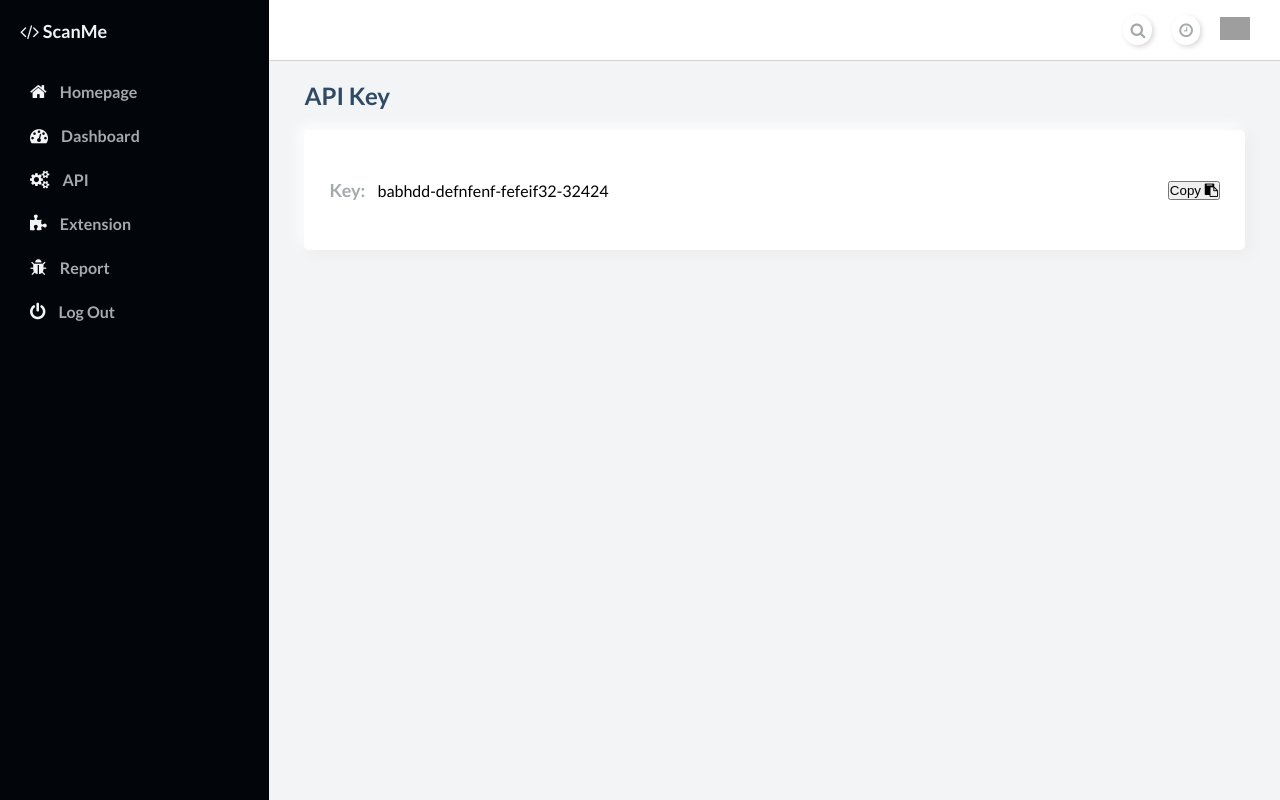
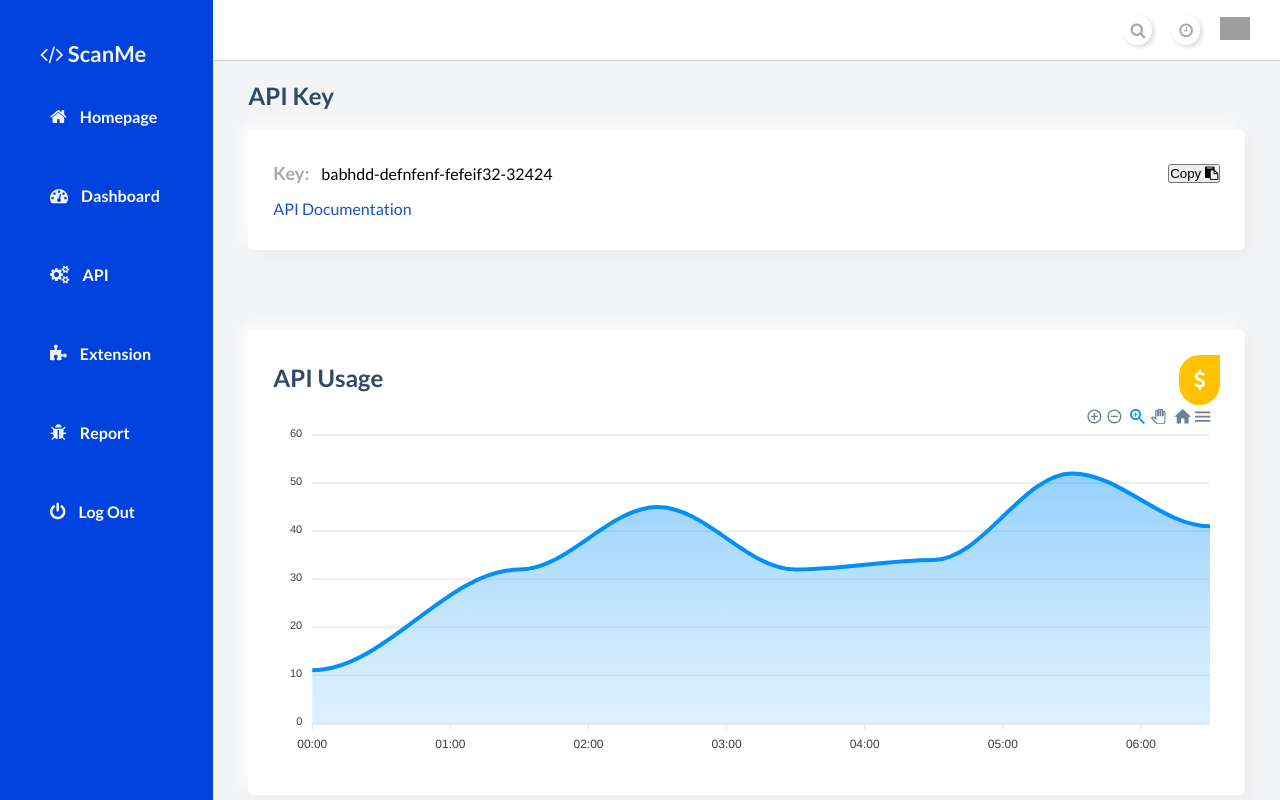
Before and after one commit to d3nsploit/Web-App-FYP, a Flask app: page /api in a window 1280 px wide. Run offline with Flask 2, Linux system fonts and the light colour scheme; parts of the project's set-up code (start-up, migrations or seed data) failed here and were passed over; some libraries are stand-ins or nearby versions; grey boxes are pictures that could not be loaded.

Commit message:
commit 20/9

```diff
--- a/app.py
+++ b/app.py
@@ -20,8 +20,7 @@
 count_benign = 0
 count_malicious = 0
 count = 0
-t = []
-k = {}
+recent_url = []
 recently_scan_dash = ()
 
 # Route to homepage
@@ -33,7 +32,9 @@
 # Route to result page
 @app.route('/result', methods=['POST'])
 def result():
-    global count_benign, count_malicious, count, t, k, recently_scan_dash
+    global count_benign, count_malicious, count, recent_url, recently_scan_dash
+    temp = {}
+
 
     get_url = request.form['url']
     get_result = feature_extraction.load_url(get_url)
@@ -57,7 +58,6 @@
     get_base64_image = api_check.get_as_base64(get_screenshot)
 
     # recently_scan.
-
     if prediction[0] == 'benign':
         count_benign += 1
 
@@ -65,13 +65,13 @@
         count_malicious += 1
 
     if count >= 6:
-        t.pop(0)
-    k['urls'] = get_url
-    k['status'] = prediction
-    t.append(k.copy())
+        recent_url.pop(0)
+    temp['urls'] = get_url
+    temp['status'] = prediction[0]
+    recent_url.append(temp.copy())
     count += 1
+    recently_scan_dash = tuple(recent_url)
 
-    recently_scan_dash = tuple(t)
 
     if session.get('email') != None:
         cur = mysql.connection.cursor()
@@ -159,7 +159,7 @@
                 "data2": count_malicious,
                 "data3" : recently_scan_dash
             }
-            print(data['data3'])
+            # print(data['data3'])
             return render_template('dashboard.html', data=data)
         else:
             cur = mysql.connection.cursor()
@@ -178,9 +178,9 @@
             # print(total_malicious['COUNT(status)'])
             cur.execute(
                 "SELECT urls, status from url where uid = %s", (uid['id'],))
-            recent_scan = cur.fetchmany(7)
+            recent_scan = cur.fetchmany(10)
 
-            print(recent_scan)
+            # print(recent_scan)
 
             data = {
                 "data0": total_benign['COUNT(status)']+total_malicious['COUNT(status)'],
@@ -188,14 +188,14 @@
                 "data2": total_malicious['COUNT(status)'],
                 "data3": recent_scan
             }
-            print(data['data3'])
+            # print(data['data3'])
             return render_template('dashboard.html', data=data)
     else:
         flash("Please sign in")
         return redirect(url_for('signin'))
 
 
-# Route to 404 page
+# # Route to 404 page
 @app.errorhandler(404)
 def error(e):
     return render_template('404.html')
--- a/static/css/dashboard.css
+++ b/static/css/dashboard.css
@@ -75,22 +75,22 @@
   color: #3b9668;
 }
 
-.container-dashboard-url{
+.container-dashboard-url {
   grid-template-columns: 1fr 1fr 1fr;
 }
 
-.container-dashboard{
+.container-dashboard {
   grid-template-columns: 1fr 1fr;
 }
 
-.container-report{
+.container-report {
   grid-template-columns: 1fr 1fr 1fr 1fr;
 }
 
 .container {
   display: grid;
   height: 100vh;
-  grid-template-columns: 0.8fr 1fr 1fr 1fr;
+  grid-template-columns: 0.6fr 1fr 1fr 1fr;
   grid-template-rows: 0.2fr 3fr;
   grid-template-areas:
     "sidebar nav nav nav"
@@ -371,10 +371,10 @@
 /*  SIDEBAR STARTS HERE  */
 
 #sidebar {
-  background: #020509;
+  background: #0042dd;
   grid-area: sidebar;
   overflow-y: auto;
-  padding: 20px;
+  padding: 40px;
   -webkit-transition: all 0.5s;
   transition: all 0.5s;
 }
@@ -393,22 +393,22 @@
   align-items: center;
 }
 
-.sidebar__title > div > img {
+.sidebar__title>div>img {
   width: 75px;
   object-fit: contain;
 }
 
-.sidebar__title > div > h1 {
-  font-size: 18px;
+.sidebar__title>div>h1 {
+  font-size: 22px;
   display: inline;
 }
 
-.sidebar__title > i {
+.sidebar__title>i {
   font-size: 18px;
   display: none;
 }
 
-.sidebar__menu > h2 {
+.sidebar__menu>h2 {
   color: #3ea175;
   font-size: 16px;
   margin-top: 15px;
@@ -421,7 +421,7 @@
   color: #f3f4f6;
   padding: 10px;
   border-radius: 3px;
-  margin-bottom: 5px;
+  margin-bottom: 40px;
 }
 
 .active_menu_link {
@@ -433,13 +433,13 @@
   color: #3ea175 !important;
 }
 
-.sidebar__link > a {
+.sidebar__link>a {
   text-decoration: none;
-  color: #a5aaad;
+  color: #ffffff;
   font-weight: 700;
 }
 
-.sidebar__link > i {
+.sidebar__link>i {
   margin-right: 10px;
   font-size: 18px;
 }
--- a/static/css/main.css
+++ b/static/css/main.css
@@ -919,11 +919,15 @@
 }
 
 
+
 .btn-size {
   display: inline-block;
   text-align: center;
-  font-size: 20px;
+  font-size: 16px;
+  width: 100px;
+  padding: 10px 5px;
   color: #ffffff;
+  margin: 0 10px;
 }
 
 .h4-title{
--- a/static/js/dashboard.js
+++ b/static/js/dashboard.js
@@ -1,7 +1,6 @@
 // This is for able to see chart. We are using Apex Chart. U can check the documentation of Apex Charts too..
-var options = {
-    series: [
-      {
+var dashboard = {
+  series: [{
       name: "Benign",
       data: [44, 55, 57, 56, 61, 58, 63, 60, 66],
     },
@@ -40,9 +39,7 @@
       text: " (urls)",
     },
   },
-    fill: {
-      colors: ['#68e37d','#ff3232']
-    },
+
   tooltip: {
     y: {
       formatter: function (val) {
@@ -52,7 +49,84 @@
   },
 };
 
-  var chart = new ApexCharts(document.querySelector("#apex1"), options);
+
+var api = {
+  series: [{
+    name: 'series2',
+    data: [11, 32, 45, 32, 34, 52, 41]
+  }],
+    chart: {
+    height: 350,
+    type: 'area'
+  },
+  dataLabels: {
+    enabled: false
+  },
+  stroke: {
+    curve: 'smooth'
+  },
+  xaxis: {
+    type: 'datetime',
+    categories: ["2018-09-19T00:00:00.000Z", "2018-09-19T01:30:00.000Z", "2018-09-19T02:30:00.000Z", "2018-09-19T03:30:00.000Z", "2018-09-19T04:30:00.000Z", "2018-09-19T05:30:00.000Z", "2018-09-19T06:30:00.000Z"]
+  },
+  tooltip: {
+    x: {
+      format: 'dd/MM/yy HH:mm'
+    },
+  },
+  };
+
+
+
+  var ml_accuracy = {
+    series: [98],
+    chart: {
+    height: 250,
+    type: 'radialBar',
+  },
+  plotOptions: {
+    radialBar: {
+      hollow: {
+        size: '70%',
+      }
+    },
+  },
+  labels: ['ML Accuracy'],
+  };
+
+
+
+  var ml_predict = {
+    series: [90],
+    chart: {
+    height: 250,
+    type: 'radialBar',
+  },
+  plotOptions: {
+    radialBar: {
+      hollow: {
+        size: '70%',
+      }
+    },
+  },
+  labels: ['ML Predicted'],
+  };
+
+
+
+
+
+
+var chart = new ApexCharts(document.querySelector("#apex1"), dashboard);
+chart.render();
+
+var chart = new ApexCharts(document.querySelector("#apex2"), api);
+chart.render();
+
+var chart = new ApexCharts(document.querySelector("#apex3"), ml_accuracy);
+chart.render();
+
+var chart = new ApexCharts(document.querySelector("#apex4"), ml_predict);
 chart.render();
 
 // Sidebar Toggle Codes;
@@ -76,18 +150,18 @@
 }
 
 // Utk active navbar
-  $(document).ready(function(){
-    $('.sidebar__link').on('click', function(){
+$(document).ready(function () {
+  $('.sidebar__link').on('click', function () {
     $('div.sidebar__link.active_menu_link ').removeClass('active_menu_link');
     $(this).addClass('active_menu_link');
   })
 })
 
 //Pie chart
-  $(function() {
+$(function () {
   $('.chart').easyPieChart({
     size: 200,
-      lineWidth: 20,
+    lineWidth: 12,
     barColor: '#000000'
   });
 });
--- a/templates/api.html
+++ b/templates/api.html
@@ -24,10 +24,22 @@
           <button onclick="CopyToClipboard('apikey');return false;">Copy <i class="fa fa-clipboard"></i>
           </button>
         </div>
+        <a href="#" style="text-decoration: none; color: rgb(24, 82, 190);">API Documentation</a>
       </div>
 
 
-    </div>
+      <div class="charts">
+        <div class="charts__left">
+          <div class="charts__left__title">
+            <div>
+              <h1>API Usage</h1>
+            </div>
+            <i class="fa fa-usd" aria-hidden="true"></i>
+          </div>
+          <div id="apex2"></div>
+        </div>
+      </div>
+  </div>
 </main>
 
 <script>
--- a/templates/base.html
+++ b/templates/base.html
@@ -5,6 +5,9 @@
   <meta charset="UTF-8">
   <meta http-equiv="X-UA-Compatible" content="IE=edge">
   <meta name="viewport" content="width=device-width, initial-scale=1.0">
+
+<link rel="shortcut icon" href="{{ url_for('static', filename='css/favicon.ico') }}">
+
 
   <!-- Bootstrap -->
   <link rel="stylesheet" href="https://cdn.jsdelivr.net/npm/bootstrap@4.6.0/dist/css/bootstrap.min.css"
--- a/templates/base2.html
+++ b/templates/base2.html
@@ -4,6 +4,10 @@
     <meta charset="UTF-8">
     <meta http-equiv="X-UA-Compatible" content="IE=edge">
     <meta name="viewport" content="width=device-width, initial-scale=1.0">
+
+
+    <link rel="shortcut icon" href="{{ url_for('static', filename='css/favicon.ico') }}">
+
 
     <link rel="stylesheet" href="https://cdnjs.cloudflare.com/ajax/libs/font-awesome/4.7.0/css/font-awesome.min.css" integrity="sha256-eZrrJcwDc/3uDhsdt61sL2oOBY362qM3lon1gyExkL0=" crossorigin="anonymous" />
     <link rel="stylesheet" type="text/css" href="{{ url_for('static', filename='css/dashboard.css') }}">
@@ -96,8 +100,6 @@
     <script src="https://cdn.jsdelivr.net/npm/apexcharts"></script>
     <script src="http://code.jquery.com/jquery-3.3.1.js"></script>
     <script type="text/javascript" src="{{ url_for('static', filename='js/dashboard.js') }}"></script>
-
-
     <script type="text/javascript" src="{{ url_for('static', filename='js/piechart.js') }}"></script>
 
 
--- a/templates/result.html
+++ b/templates/result.html
@@ -58,8 +58,8 @@
       <br>
       <button onclick="togglePopup()" id="report" class="btn btn-danger btn-size">Report</button>
       <button onclick="downloadPDF()" id="download" class="btn btn-info btn-size">Download</button>
-      <form action="{{ url_for('result') }}" method="POST" class="btn-size">
-        <button name="url" class="btn btn-warning" style="color: #ffffff;" value="{{ data0 }}">Rescan</button>
+      <form action="{{ url_for('result') }}" method="POST" style="display: inline-block;">
+        <button name="url" class="btn btn-warning btn-size" style="color: #ffffff;" value="{{ data0 }}">Rescan</button>
       </form>
     </div>
 
```
Also changed, not shown: other parts of static/css/dashboard.css (+56 -32 lines), templates/dashboard.html (+12 -21 lines), static/css/favicon.ico (added), static/css/images/web-icon.png (added). Lines whose indentation alone changed are shown as unchanged.
